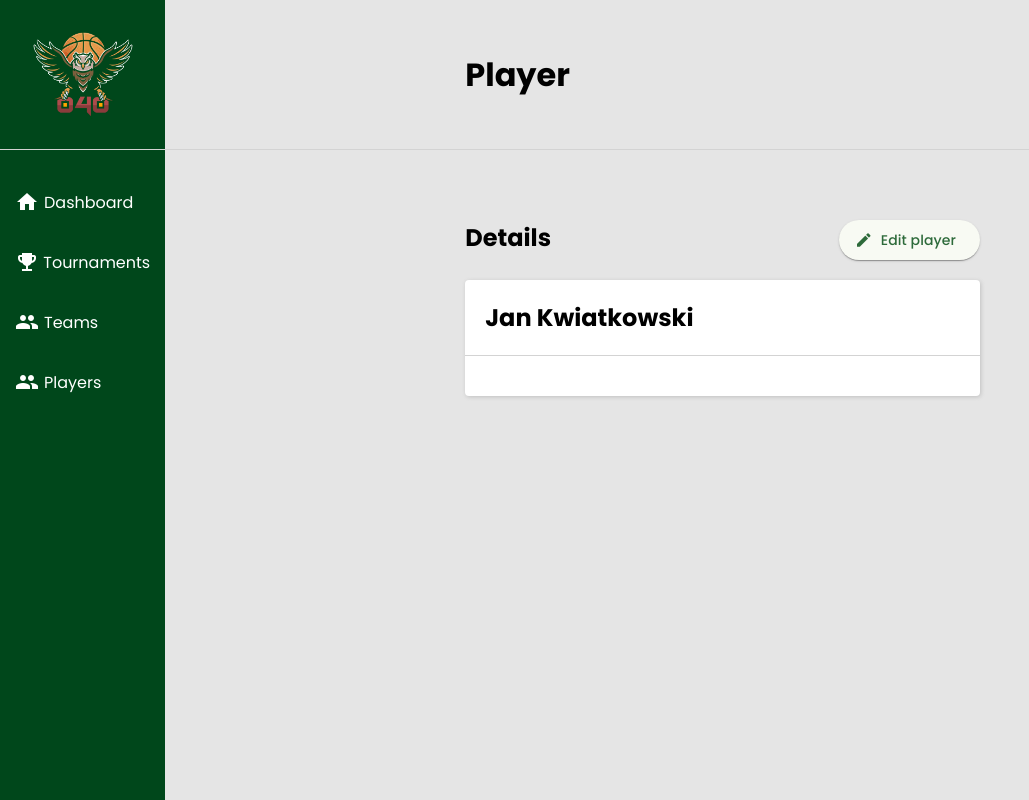
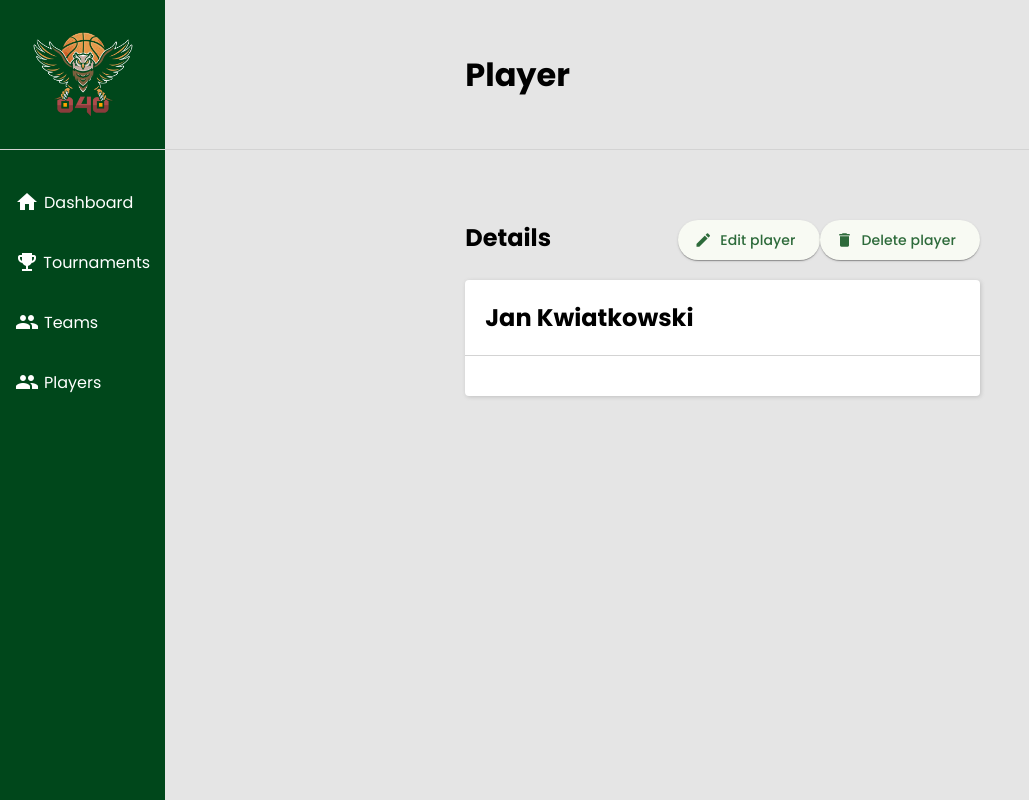
Before and after one commit to kwiatkowskijan/040basket-league, an Angular app: page /player/0 in a window 1280 px wide. Shown: the whole page, without its empty margins (0-1029 px from the left). Built offline with nearby package versions, Linux system fonts and the light colour scheme; data requests are answered from the project's data file.

Commit message:
Delete player

```diff
--- a/db.json
+++ b/db.json
@@ -89,13 +89,6 @@
       "surname": "Kwiatkowski",
       "email": "dupa@dupa.pl",
       "birthDate": ""
-    },
-    {
-      "id": "e1ae",
-      "name": "12",
-      "surname": "34",
-      "email": "asffsaf",
-      "birthDate": "2025-01-11T23:00:00.000Z"
     }
   ]
 }
--- a/src/app/players/player-details/player-details.component.html
+++ b/src/app/players/player-details/player-details.component.html
@@ -5,7 +5,10 @@
 <div class="section-container">
     <div class="above-items-container">
         <h2>Details</h2>
-        <button [hidden]="isNew" [hidden]="isEditing" mat-raised-button (click)="turnOnEditMode()"><mat-icon>edit</mat-icon>Edit player</button>
+        <div>
+            <button [hidden]="isNew" [hidden]="isEditing" mat-raised-button (click)="turnOnEditMode()"><mat-icon>edit</mat-icon>Edit player</button>
+            <button [hidden]="isNew" [hidden]="isEditing" mat-raised-button (click)="deletePlayer()"><mat-icon>delete</mat-icon>Delete player</button>
+        </div>
     </div>
     <div class="item-container one-column">
         <div class="item">
--- a/src/app/players/player-details/player-details.component.ts
+++ b/src/app/players/player-details/player-details.component.ts
@@ -95,4 +95,18 @@ export class PlayerDetailsComponent {
       }
     }
   }
+
+  deletePlayer() {
+    if (this.player && !this.isNew) {
+      this.playerService.deletePlayer(this.player.id).subscribe({
+        next: (data) => {
+          this.player = data;
+          console.log("Delete succesful!")
+        },
+        error: (error) => {
+          console.error('Error fetching posts:', error);
+        }
+      })
+    }
+  }
 }
```
